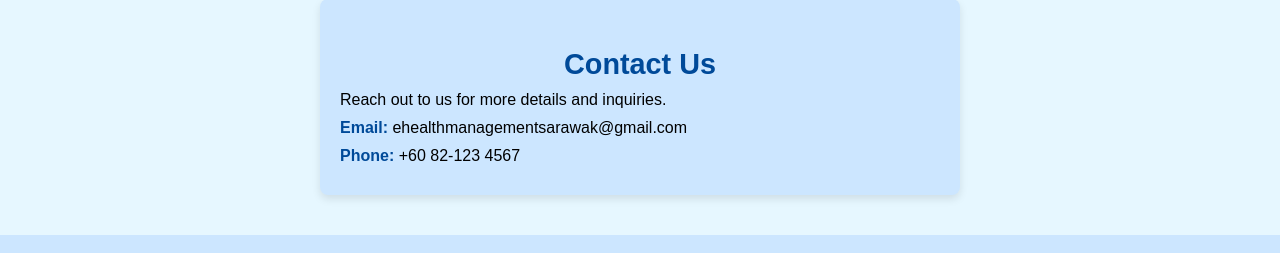
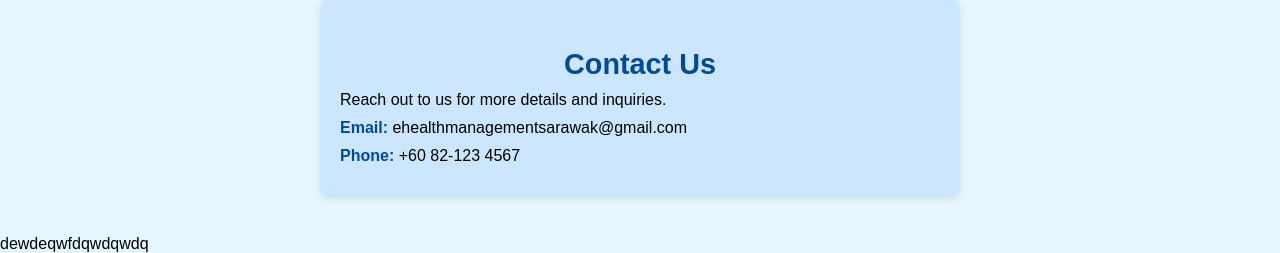
Before and after one commit to STARRY99770/OOP-VERSION-5---oop-principle, a PHP site: page /home.php in a window 1280 px wide. Shown: the part 1115-1368 px from the top of the page. Run offline with PHP 8.4, Linux system fonts and the light colour scheme.

Commit message:
Update home.php

```diff
--- a/home.php
+++ b/home.php
@@ -174,3 +174,5 @@
     </script>
 </body>
 </html>
+
+dewdeqwfdqwdqwdq
```
